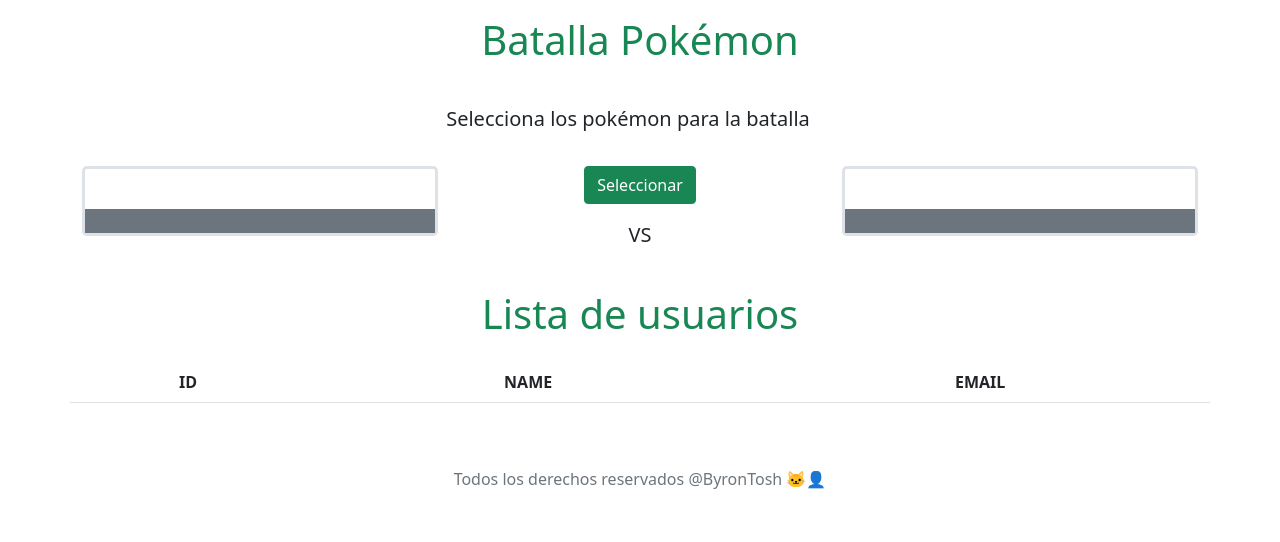
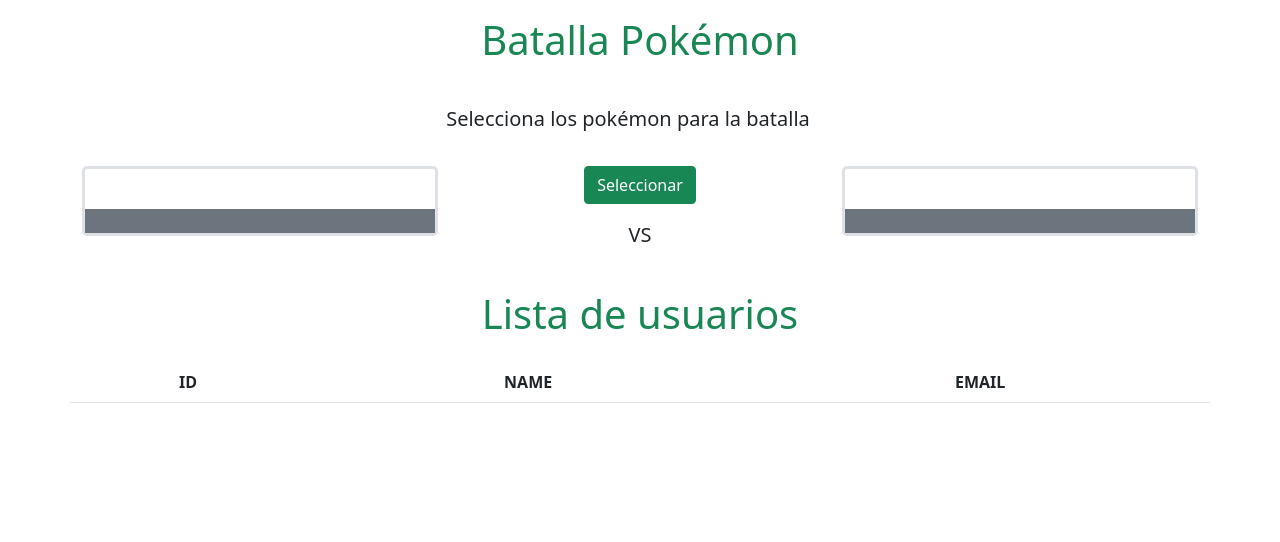
Before and after one commit to StevenCast/consumo-api-web, a plain HTML site: page index.html in a window 1280 px wide. Drawn offline with nearby package versions, Linux system fonts and the light colour scheme; no server answers.

Commit message:
Update index.html

```diff
--- a/index.html
+++ b/index.html
@@ -81,7 +81,7 @@
 
         <div class="row">
             <footer>
-                <p class="text-secondary py-5">Todos los derechos reservados @ByronTosh 🐱‍👤</p>
+                <!--<p class="text-secondary py-5">Todos los derechos reservados @ByronTosh 🐱‍👤</p>-->
             </footer>
         </div>
     </main>
```
